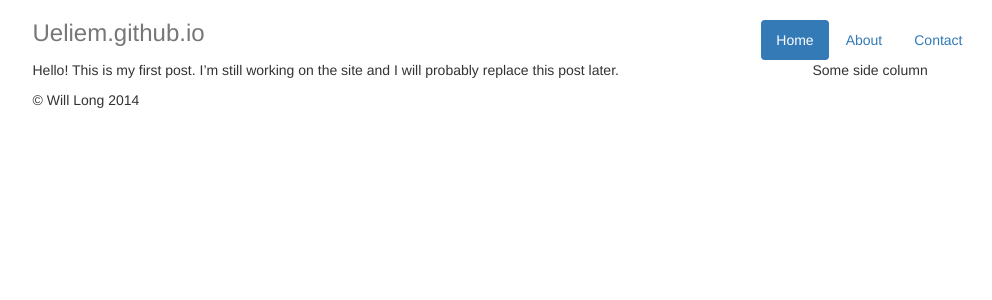
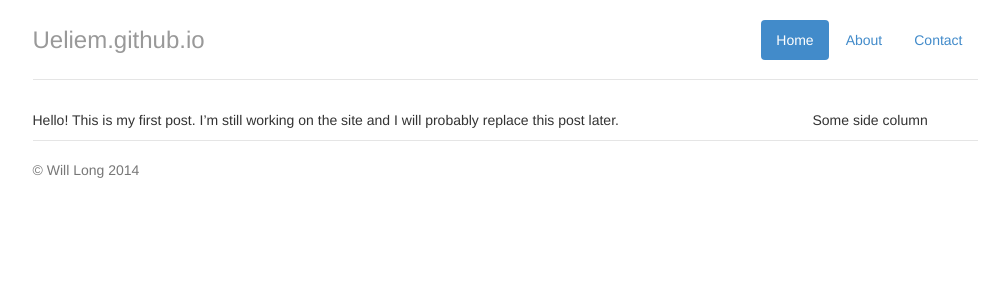
Before and after one commit to ueliem/ueliem.github.io, a Jekyll site: the page built from _posts/2014-06-07-first-post.md, in a window 1280 px wide. Shown: the top 300 px of the page, without its empty margins (135-1127 px from the left). Built offline with Jekyll 4.4.1, drawn with Linux system fonts in a browser that asks for light colours; nearby versions of some CDN libraries; library files that are not in the unit come from our copies.

Commit message:
Fixed css and js links.

```diff
--- a/_layouts/default.html
+++ b/_layouts/default.html
@@ -4,8 +4,8 @@
         <meta charset="utf-8">
         <meta http-equiv="X-UA-Compatible" content="IE=edge">
         <meta name="viewport" content="width=device-width, initial-scale=1">
-        <link href="css/bootstrap.min.css" rel="stylesheet">
-        <link href="css/main.css" rel="stylesheet">
+        <link href="/css/bootstrap.min.css" rel="stylesheet">
+        <link href="/css/main.css" rel="stylesheet">
         <title>{{ page.title }}</title>
     </head>
     <body>
@@ -30,7 +30,7 @@
             </div>
         </div>
         <script src="https://ajax.googleapis.com/ajax/libs/jquery/1.11.0/jquery.min.js"></script>
-        <script src="js/bootstrap.min.js"></script>
+        <script src="/js/bootstrap.min.js"></script>
         <script>
             (function(i,s,o,g,r,a,m){i['GoogleAnalyticsObject']=r;i[r]=i[r]||function(){
             (i[r].q=i[r].q||[]).push(arguments)},i[r].l=1*new Date();a=s.createElement(o),
```
